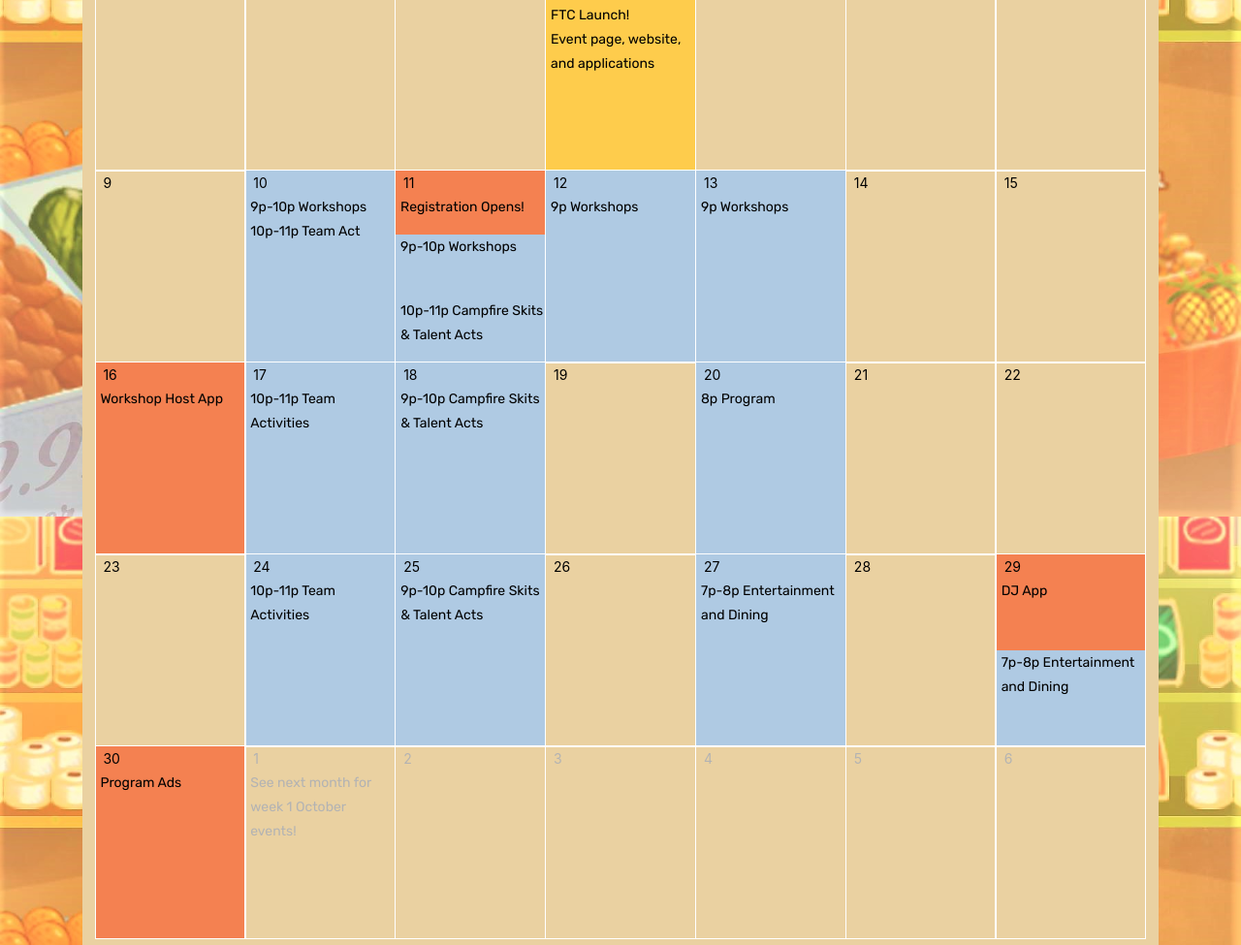
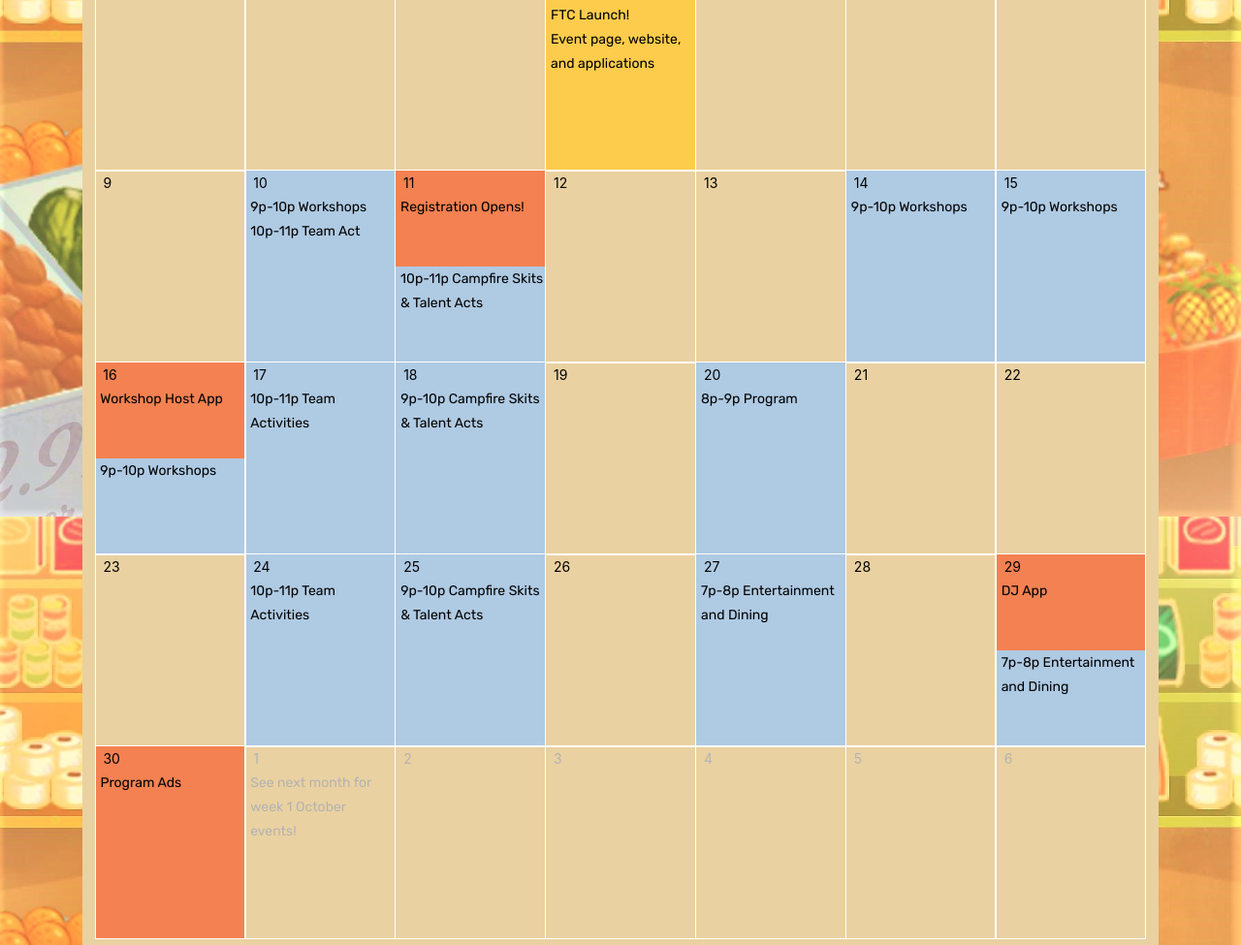
Before and after one commit to CarlsJr4/FTC2018, a plain HTML site: page documents.html in a window 1280 px wide. Shown: the part 2761-3736 px from the top of the page at 97% size. Drawn offline with nearby package versions, Linux system fonts and the light colour scheme; a web font is replaced by a local one.

Commit message:
Updated calendar with updated workshops office hours

```diff
--- a/documents.html
+++ b/documents.html
@@ -194,16 +194,16 @@
             <li>8</li>
             <li>9</li>
             <li class="OH">10<p>9p-10p Workshops<br>10p-11p Team Act</p></li>
-            <li style="padding:0;"><div class="trioDL">11<p>Registration Opens!</p></div><div class="trioOH"><p>9p-10p Workshops</p></div><div class="trioOH"><p>10p-11p Campfire Skits & Talent Acts</p></div></li>
-            <li class="OH">12<p>9p Workshops</p></li>
-            <li class="OH">13<p>9p Workshops</p></li>
-            <li>14</li>
-            <li>15</li>
-            <li class="DL">16<p>Workshop Host App</p></li>
+            <li style="padding:0;"><div class="upperDL">11<p>Registration Opens!</p></div><div class="lowerOH"><p>10p-11p Campfire Skits & Talent Acts</p></div></li>
+            <li>12</li>
+            <li>13</li>
+            <li class="OH">14<p>9p-10p Workshops</p></li>
+            <li class="OH">15<p>9p-10p Workshops</p></li>
+            <li style="padding:0;"><div class="upperDL">16<p>Workshop Host App</p></div><div class="lowerOH"><p>9p-10p Workshops</p></div></li>
             <li class="OH">17<p>10p-11p Team Activities</p></li>
             <li class="OH">18<p>9p-10p Campfire Skits & Talent Acts</p></li>
             <li>19</li>
-            <li class="OH">20<p>8p Program</p></li>
+            <li class="OH">20<p>8p-9p Program</p></li>
             <li>21</li>
             <li>22</li>
             <li>23</li>
```
